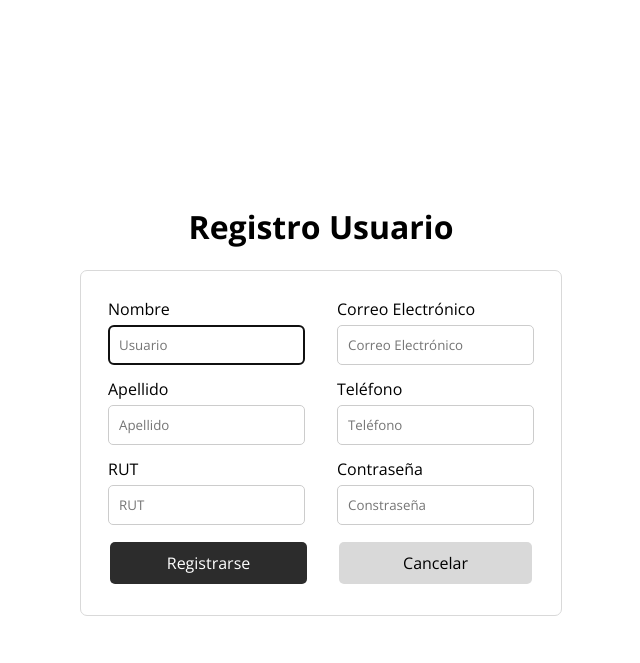
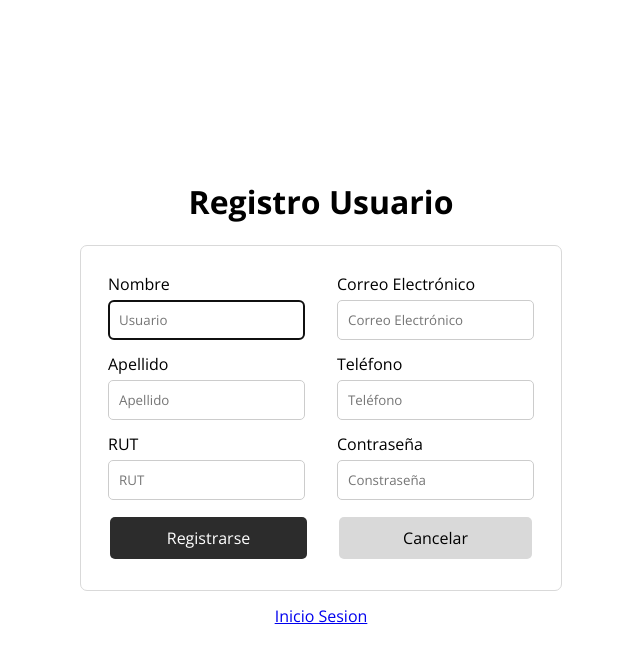
Before and after one commit to kalouseckJP/django-proyecto, a Django app: page /registro in a window 1280 px wide. Shown: the top 663 px of the page, without its empty margins (319-959 px from the left). Run offline with Django 5.2, Linux system fonts and the light colour scheme.

Commit message:
ultima actualizacion, CRUD

```diff
--- a/taller/pagina/views.py
+++ b/taller/pagina/views.py
@@ -292,13 +292,10 @@ def add_reserva_cliente(request):
             import traceback
             traceback.print_exc()  # Logs full stack trace
             reserva.delete()
-            cliente.visitas = cliente.visitas - 1
-            cliente.save()
-            reserva.delete()
-            cliente.visitas = cliente.visitas - 1
             cliente.save()
             print(e)
             return JsonResponse({'success': False, 'error':True})
+        cliente.visitas = cliente.visitas + 1
         return JsonResponse({'success': True})
     return JsonResponse({'success': False})
 
@@ -699,9 +696,9 @@ def edit_productos(request):
         product.name = request.POST['name']
         product.description = request.POST['description']
         product.price = request.POST['price']
-        product.image_url = request.POST['image_url']
+        product.image = request.POST['image']
         product.save()
-        return JsonResponse({'status': 'updated'})
+        return JsonResponse({"success": True})
 
 @csrf_exempt
 def delete_productos(request, id):
--- a/web/static/js/usuario-script.js
+++ b/web/static/js/usuario-script.js
@@ -8,7 +8,7 @@ function limitar_horario_usuario() {
 	let value2 = value[1].split(":");
     let tiempo = parseInt(value2[0] * 60) + parseInt(value2[1]);
     const comparacion = date.getHours() * 60 + date.getMinutes();
-	let test = date.getMinutes();
+	let test = date.getMinutes().toString();
 	if(test.length < 2){
 		test = "0" + test;
 	}
@@ -27,7 +27,7 @@ function fecha_30min(){
 	const date = new Date();
     const currentMinutes = date.getMinutes();
     date.setMinutes(currentMinutes + 30);
-	let test = date.getMinutes();
+	let test = date.getMinutes().toString();
 	if(test.length < 2){
 		test = "0" + test;
 	}
--- a/web/static/styles/registro-page.css
+++ b/web/static/styles/registro-page.css
@@ -86,3 +86,17 @@ a {
 a:hover {
     background-color: #B0B0B0;
 }
+
+a#registro {
+    color: -webkit-link;
+    text-decoration: underline;
+    cursor: pointer;
+    border-radius: 0;
+    border: 0;
+    border: none;
+    background-color: transparent;
+    font-size: 16px;
+    margin: 4px 2px;
+    padding: 10px 20px;
+    text-align: center;
+}
--- a/web/templates/admin.html
+++ b/web/templates/admin.html
@@ -37,10 +37,10 @@
                         <button type="button" value="Mesas">Mesas</button>
                     </li>
                     <li>
-                        <button type="button" value="Reportes">Reportes</button>
+                        <button type="button" value="Menu">Menú</button>
                     </li>
                     <li>
-                        <button type="button" value="Menu">Menú</button>
+                        <button type="button" value="Reportes">Reportes</button>
                     </li>
                 </ul>
             </nav>
--- a/web/templates/registrar.html
+++ b/web/templates/registrar.html
@@ -54,5 +54,6 @@
                 </div>
             </form>
         </div>
+        <a id="registro" href={{ 'login_cliente' }}>Inicio Sesion</a>
     </body>
 </html>
```
Also changed, not shown: web/static/js/reservacion-cliente-script.js (+5 -2 lines), taller/db.sqlite3.
